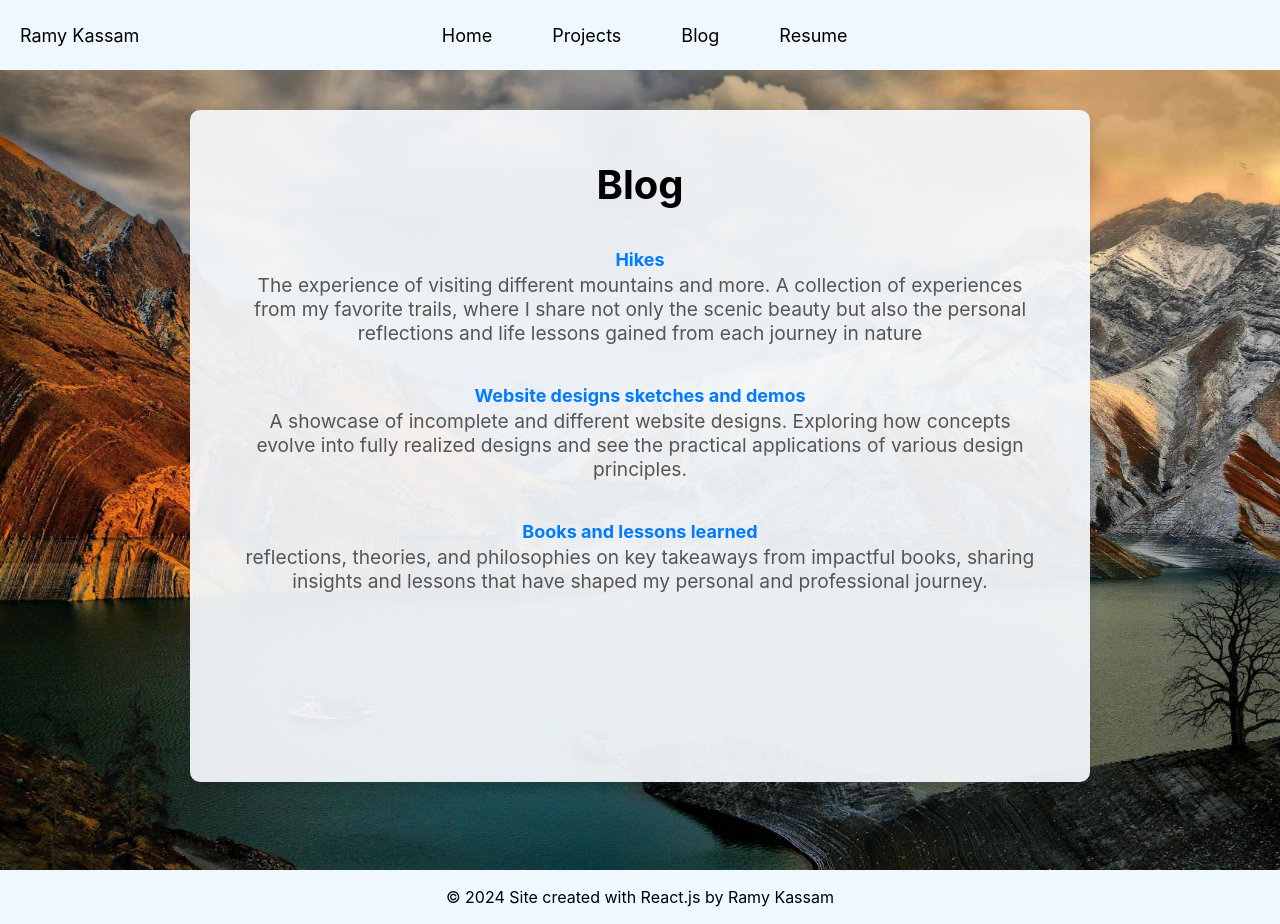
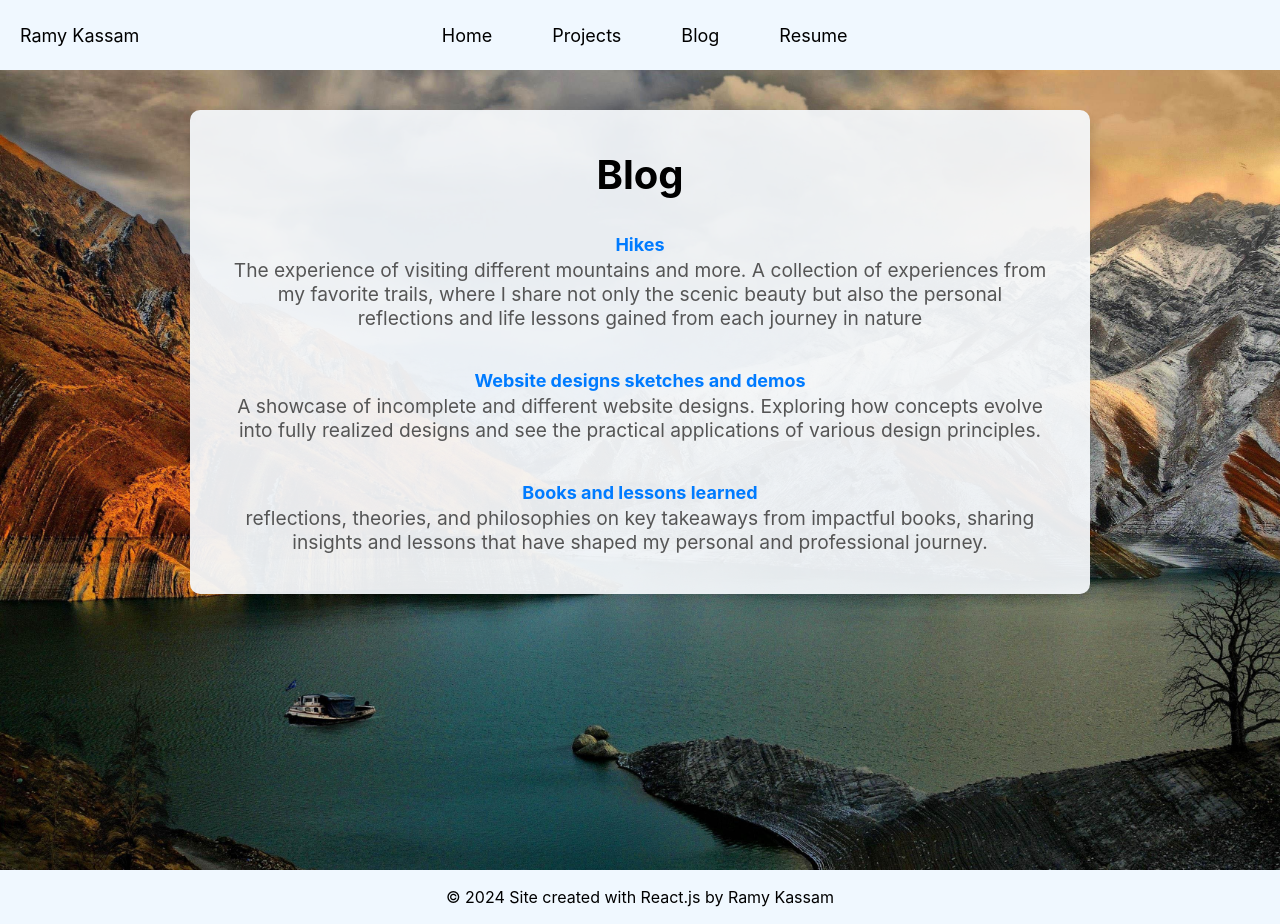
Before and after one commit to Ram096/ramy, a React (Create React App) app: page /blog in a window 1280 px wide. Built offline with nearby package versions, Linux system fonts and the light colour scheme.

Commit message:
style change

```diff
--- a/src/styles/Blog.css
+++ b/src/styles/Blog.css
@@ -1,25 +1,25 @@
 .blog-container {
-    padding: 40px;
+    padding: 40px 20px;
     text-align: center;
     background-image: url('../assets/images/mountain-1.jpg');
     background-size: cover;
     height: 100vh;
+    overflow-y: auto;
   }
 
   .blog-background {
     background-color: rgba(246, 249, 252, 0.932); /* White background with some transparency */
-    padding: 50px;
+    padding: 40px;
     border-radius: 10px;
     width: 100%;
     max-width: 900px;
     margin: 0 auto;
     box-shadow: 0 4px 8px rgba(0, 0, 0, 0.1);
-    height: 84vh;
   }
 
   .blog-title {
     font-size: 2.5rem;
-    margin-bottom: 30px;
+    margin-bottom: 25px;
   }
 
   .posts-container {
```
